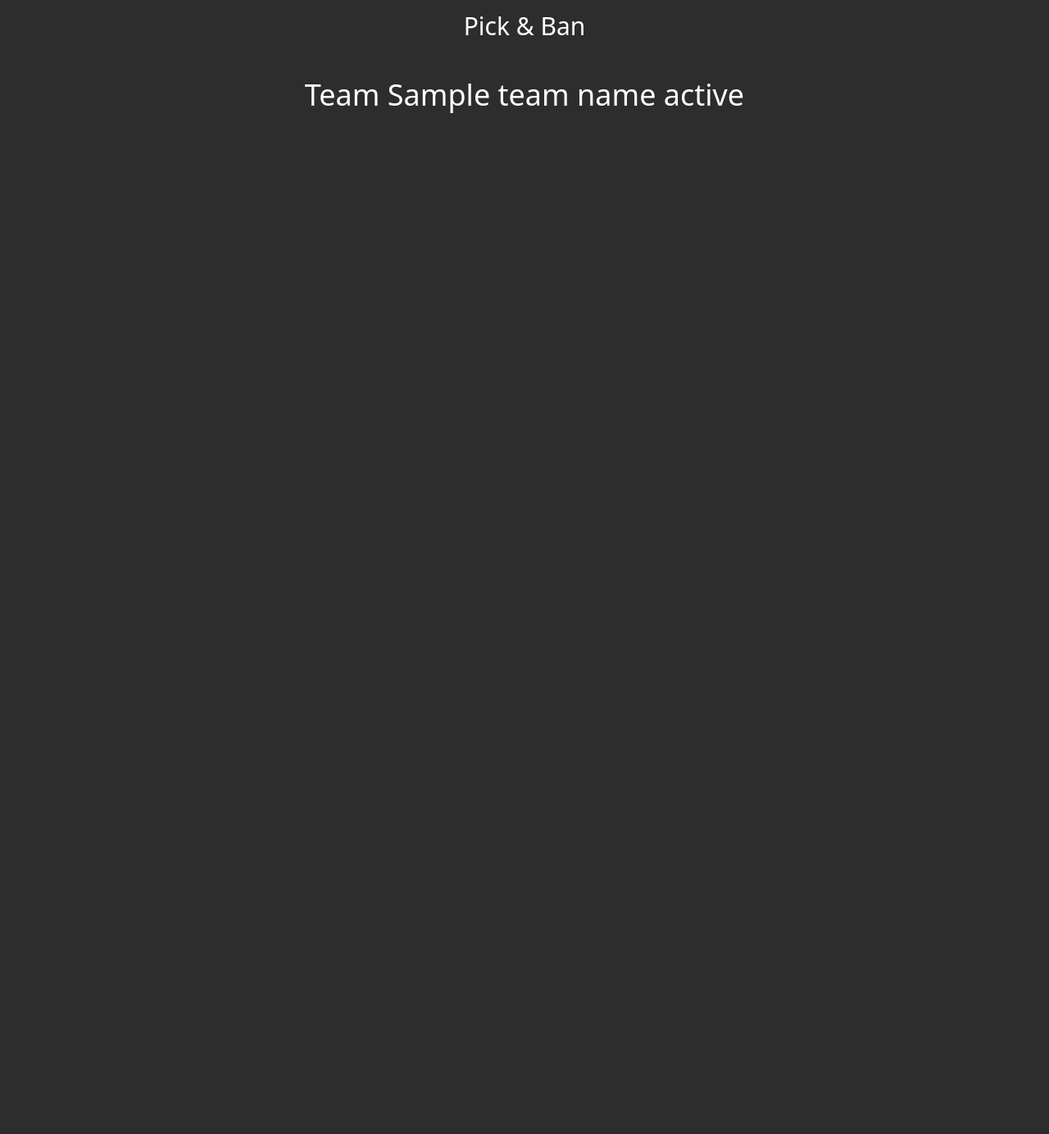
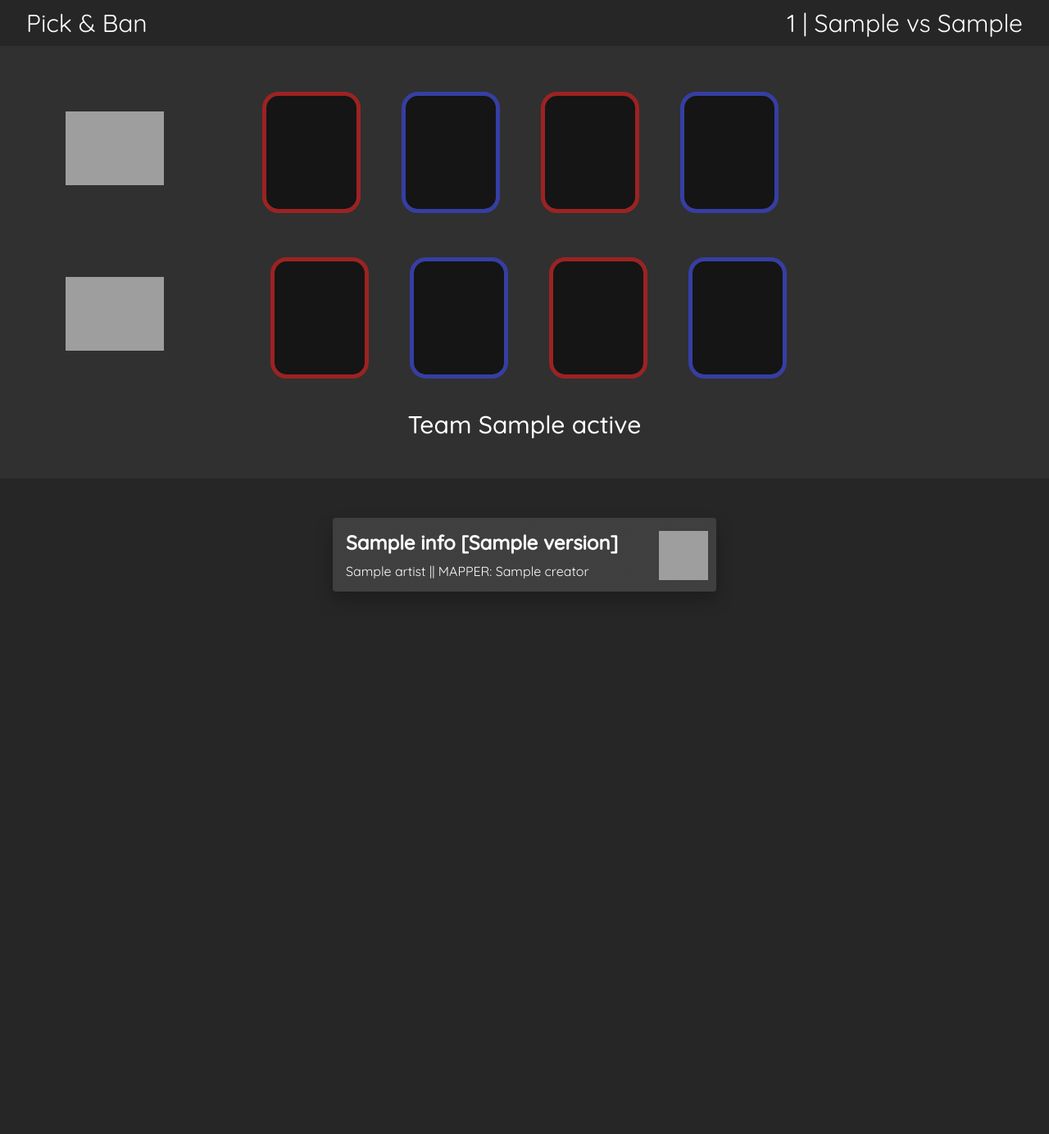
Before and after one commit to varkaria/oturna, a Python web app: template templates/pickban/pickban.html in a window 1280 px wide. Shown: the whole page at 82% size. Before the commit the page ends 138 px from the top, so only its background shows below. Run offline with Jinja, Linux system fonts and the light colour scheme; the template is opened without the code that fills it: most values are stand-ins (such as "Sample title", 1, 10 or a date in 2020); grey boxes are pictures that could not be loaded.

Commit message:
add: pickban page

```diff
--- a/templates/pickban/base.html
+++ b/templates/pickban/base.html
@@ -6,6 +6,11 @@
         <meta name="viewport" content="width=device-width, initial-scale=1.0">
         <title>OMTHPL2021 | {% block title %}{% endblock %}</title>
         {% block header %}{% endblock %}
+        <link href="https://unpkg.com/tailwindcss@^2/dist/tailwind.min.css" rel="stylesheet">
+        <link rel="stylesheet" href="/static/css/pickban/style.css">
+        <link rel="stylesheet" href="/static/css/framework/bootstrap.min.css">
+        <link rel="preconnect" href="https://fonts.gstatic.com">
+        <link href="https://fonts.googleapis.com/css2?family=Varela+Round&display=swap" rel="stylesheet">
     </head>
     <body>
         {% block content %}
--- a/templates/pickban/pickban.html
+++ b/templates/pickban/pickban.html
@@ -1,18 +1,94 @@
+<!--        1.Make 2nd block after 1st block click stroke start fading
+            2.Make mappool section - ALMOST DONE
+            3. Tweak up design
+            4.Pull pfp from database - How
+-->
+
 {% extends '/pickban/base.html' %}
 {% block title %}Pick & Ban{% endblock %}
 {% block header %}
 <link rel="stylesheet" href="/static/css/pickban/style.css">
-<link rel="preconnect" href="https://fonts.gstatic.com">
-<link href="https://fonts.googleapis.com/css2?family=Varela+Round&display=swap" rel="stylesheet">
-<link href="https://unpkg.com/tailwindcss@^2/dist/tailwind.min.css" rel="stylesheet">
 {% endblock %}
 {% block content %}
-<header class="mx-auto">
-    <div class="flex flex-col h-16 justify-center items-center round-text">
-        <h1 class="text-3xl text-white">Pick & Ban</h1>
+<style>
+    a {
+      font-family: 'Quicksand';
+    }
+</style>
+<nav class="mx-auto px-8">
+    <div class="flex h-14 justify-between items-center">
+        <div class="flex-row justify-start text-white text-3xl">
+            <a href="/pickban">Pick & Ban</a>
+        </div>
+        <div class="flex-row justify-end text-white text-3xl">
+            <a href="/">{{ match_id }} | {{ team1 }} vs {{ team2 }}</a>
+        </div>
     </div>
-</header>
-<div class="flex flex-col items-center justify-center p-8 round-text in-and-out">
-    <h1 class="text-4xl text-white">Team {{ team_name }} {{ state }}</h1> <!-- EX: Team {{ name }} {{ state }} -->
-</div>
+</nav>
+<section id="pickban" class="px-10 py-10">
+    <div class="flex flex-col space-y-8">
+        <div id="team1" class="flex flex-row justify-start">
+            <div id="container-pic" class="m-10 pr-10">
+                <img src="/static/img/pickban/test.svg" height="120" width="120" alt="" srcset="">
+            </div>
+            <div id="ban1" class="pt-3 pl-10"> <!--BAN1-->
+                <img id="banimg-1" src="/static/img/pickban/pickban-square.svg" height="150" width="120">
+            </div>
+            <div id="pick2" class="pt-3"> <!--PICK2-->
+                <img id="pickimg-2" src="/static/img/pickban/pickban-square.svg" height="150" width="120">
+            </div>
+            <div id="ban4" class="pt-3"> <!--BAN4-->
+                <img id="banimg-4" src="/static/img/pickban/pickban-square.svg" height="150" width="120">
+            </div>
+            <div id="pick3" class="pt-3"> <!--PICK3-->
+                <img id="pickimg-3" src="/static/img/pickban/pickban-square.svg" height="150" width="120">
+            </div>
+        </div>
+        <div id="team2" class="flex flex-row justify-start">
+            <div id="container-pic" class="m-10 pr-10">
+                <img src="/static/img/pickban/test.svg" height="120" width="120" alt="" srcset="">
+            </div>
+            <div id="ban2" class="pt-3"> <!--BAN2-->
+                <img id="banimg-2" src="/static/img/pickban/pickban-square.svg" height="150" width="120">
+            </div>
+            <div id="pick1" class="pt-3"> <!--PICK1-->
+                <img id="pickimg-1" src="/static/img/pickban/pickban-square.svg" height="150" width="120">
+            </div>
+            <div id="ban3" class="pt-3"> <!--BAN3-->
+                <img id="banimg-3" src="/static/img/pickban/pickban-square.svg" height="150" width="120">
+            </div>
+            <div id="pick4" class="pt-3"> <!--PICK4-->
+                <img id="pickimg-4" src="/static/img/pickban/pickban-square.svg" height="150" width="120">
+            </div>
+        </div>
+        <div class="flex justify-center items-center">
+            <h1 class="text-3xl text-white" style="font-family: 'Quicksand';">Team {{ team_choose }} {{ state }}</h1>
+        </div>
+    </div>
+</section>
+<section id="mappool" class="h-screen mx-auto pt-8 pr-20 pl-20">
+    <div class="row mb-2 pt-3">
+        {% for mod in mappool.mappool %}
+        <div class="col-12">
+            <div class="row px-2 justify-content-center">
+                {% for map in mappool.mappool[mod] %}
+                <div class="col-lg-6 p-5 pt-0 pb-5">
+                    <div class="card bg-dark map-card text-start" style="background: linear-gradient( rgba(0, 0, 0, 0.6), rgba(0, 0, 0, 0.6)), url(https://assets.ppy.sh/beatmaps/{{map.info.beatmapset_id}}/covers/cover.jpg);">
+                        <a class="text-light" href="https://osu.ppy.sh/b/{{map.beatmap_id}}" target="_blank">
+                            <div class="card-img-overlay dark-background">
+                                <img class="mod-icon" src="/static/img/mods/{{mod}}.png">
+                                <div class="text-truncate">
+                                    <h4 class="card-title fw-bold">{{map.info.title}} [{{map.info.version}}]</h5>
+                                    <p class="card-text">{{map.info.artist}} || MAPPER: {{map.info.creator}}</p>
+                                </div>
+                            </div>
+                        </a>
+                    </div>
+                </div>
+                {% endfor %}
+            </div>
+        </div>
+        {% endfor %}
+    </div>
+</section>
 {% endblock %}
```
